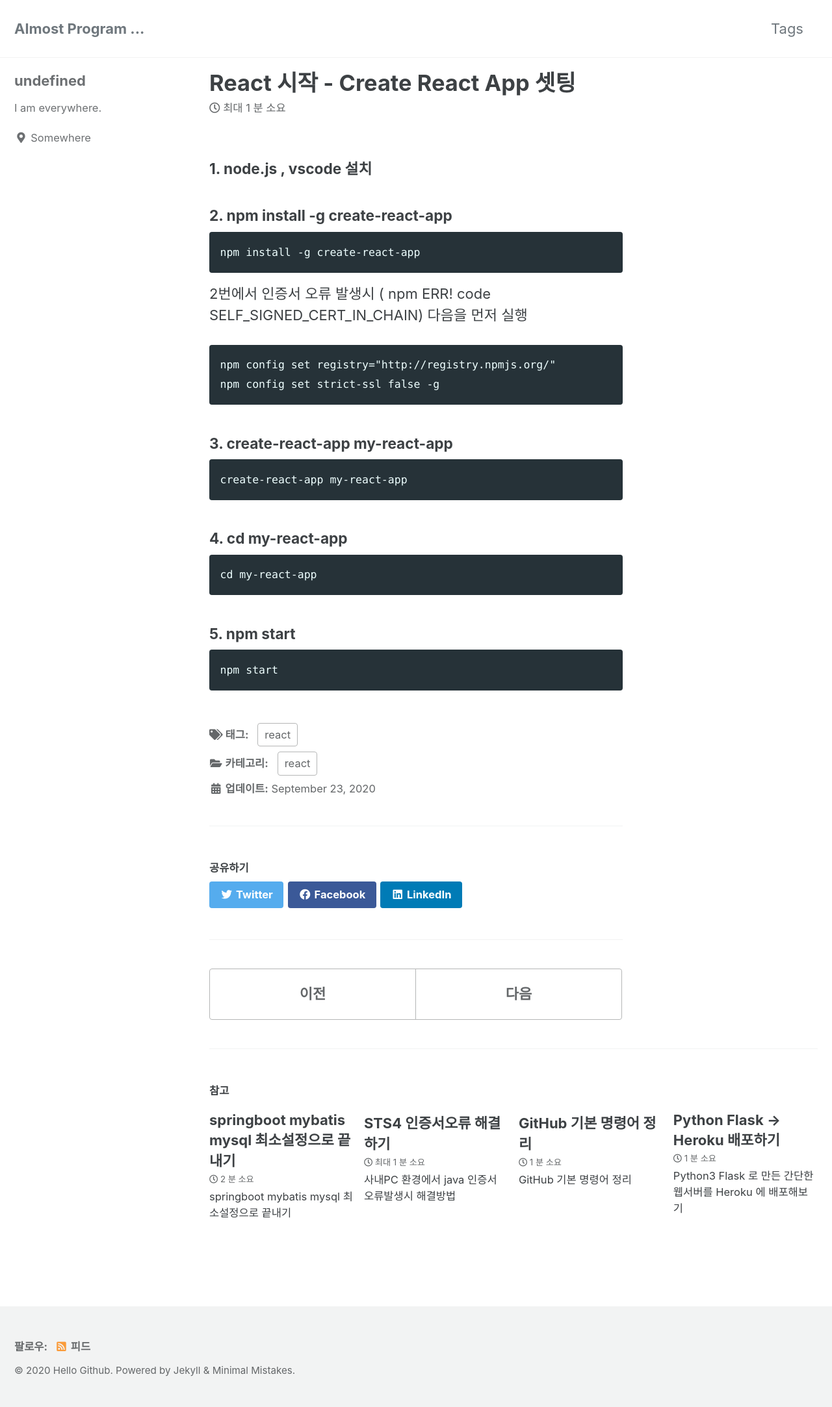
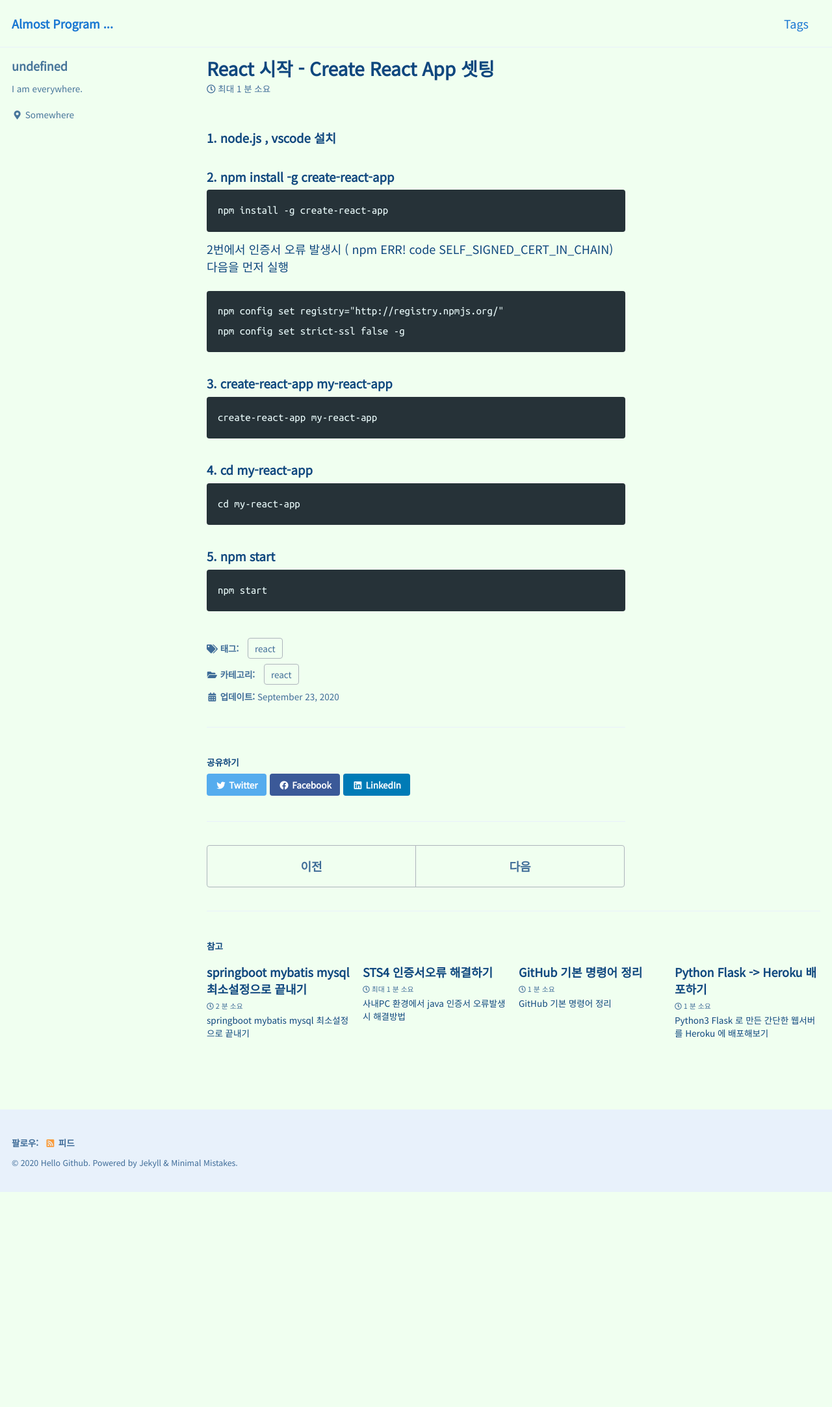
Before and after one commit to Jn22L/jn22l.github.io, a Jekyll site: the page built from _posts/2020-09-23-react.md, in a window 1280 px wide. Shown: the whole page at 65% size. Built offline with Jekyll 4.4.1, drawn with Linux system fonts in a browser that asks for light colours; cached includes are drawn as plain includes; after the commit the page ends 1835 px from its top, so only the background shows below that.

Commit message:
Update main.scss

```diff
--- a/assets/css/main.scss
+++ b/assets/css/main.scss
@@ -2,7 +2,42 @@
 # Only the main Sass file needs front matter (the dashes are enough)
 ---
 
+// https://mmistakes.github.io/minimal-mistakes/docs/stylesheets/#customizing
+$sans-serif: 'Noto Sans KR';
+$monospace: 'Ubuntu Mono';
+$type-size-4-5: 1.12em !default; // Ubuntu Mono is a bit small
+
 @charset "utf-8";
+// @import "minimal-mistakes/skins/{{ site.minimal_mistakes_skin | default: 'default' }}"; // skin
+@import "minimal-mistakes/skins/aqua"; // skin
+@import "minimal-mistakes";
 
-@import "minimal-mistakes/skins/{{ site.minimal_mistakes_skin | default: 'default' }}"; // skin
-@import "minimal-mistakes"; // main partials
+@import url(https://fonts.googleapis.com/css?family=Noto+Sans+KR|Ubuntu+Mono);
+
+// https://github.com/mmistakes/minimal-mistakes/issues/1219
+html {
+  font-size: 12px; // change to whatever
+
+  @include breakpoint($medium) {
+    font-size: 14px; // change to whatever
+  }
+
+  @include breakpoint($large) {
+    font-size: 16px; // change to whatever
+  }
+
+  @include breakpoint($x-large) {
+    font-size: 18px; // change to whatever
+  }
+}
+
+.highlight {
+  font-family: $monospace;
+  font-size: $type-size-4-5;
+}
+
+.language-plaintext {
+  font-family: $monospace;
+  font-size: $type-size-5;
+  background: #c0ffee;
+}
```
